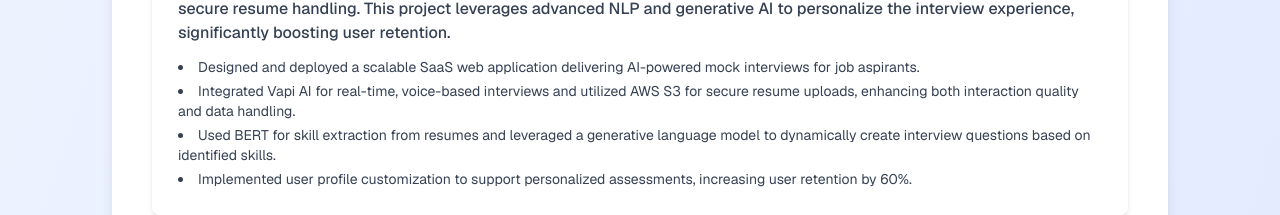
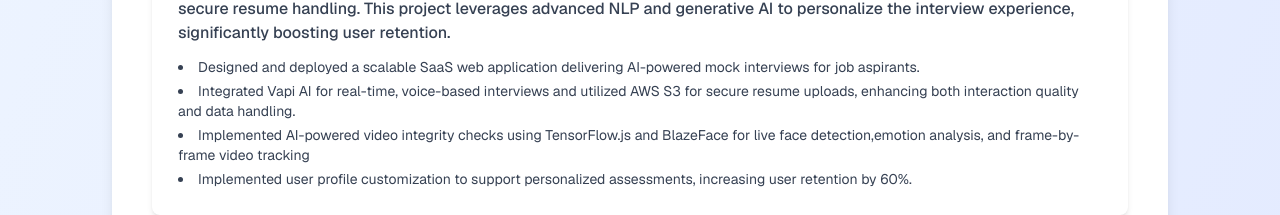
Before and after one commit to zennyMe17/hemanth_portfolio, a Next.js app: page / in a window 1280 px wide. Shown: the part 1356-1571 px from the top of the page. Built offline with nearby package versions, Linux system fonts and the light colour scheme.

Commit message:
Update portfolioData.ts for Project Description

```diff
--- a/data/portfolioData.ts
+++ b/data/portfolioData.ts
@@ -27,7 +27,7 @@ export const portfolioData = {
       description: [
         "Designed and deployed a scalable SaaS web application delivering AI-powered mock interviews for job aspirants.",
         "Integrated Vapi AI for real-time, voice-based interviews and utilized AWS S3 for secure resume uploads, enhancing both interaction quality and data handling.",
-        "Used BERT for skill extraction from resumes and leveraged a generative language model to dynamically create interview questions based on identified skills.",
+        "Implemented AI-powered video integrity checks using TensorFlow.js and BlazeFace for live face detection,emotion analysis, and frame-by-frame video tracking",
         "Implemented user profile customization to support personalized assessments, increasing user retention by 60%.",
       ],
     },
```
